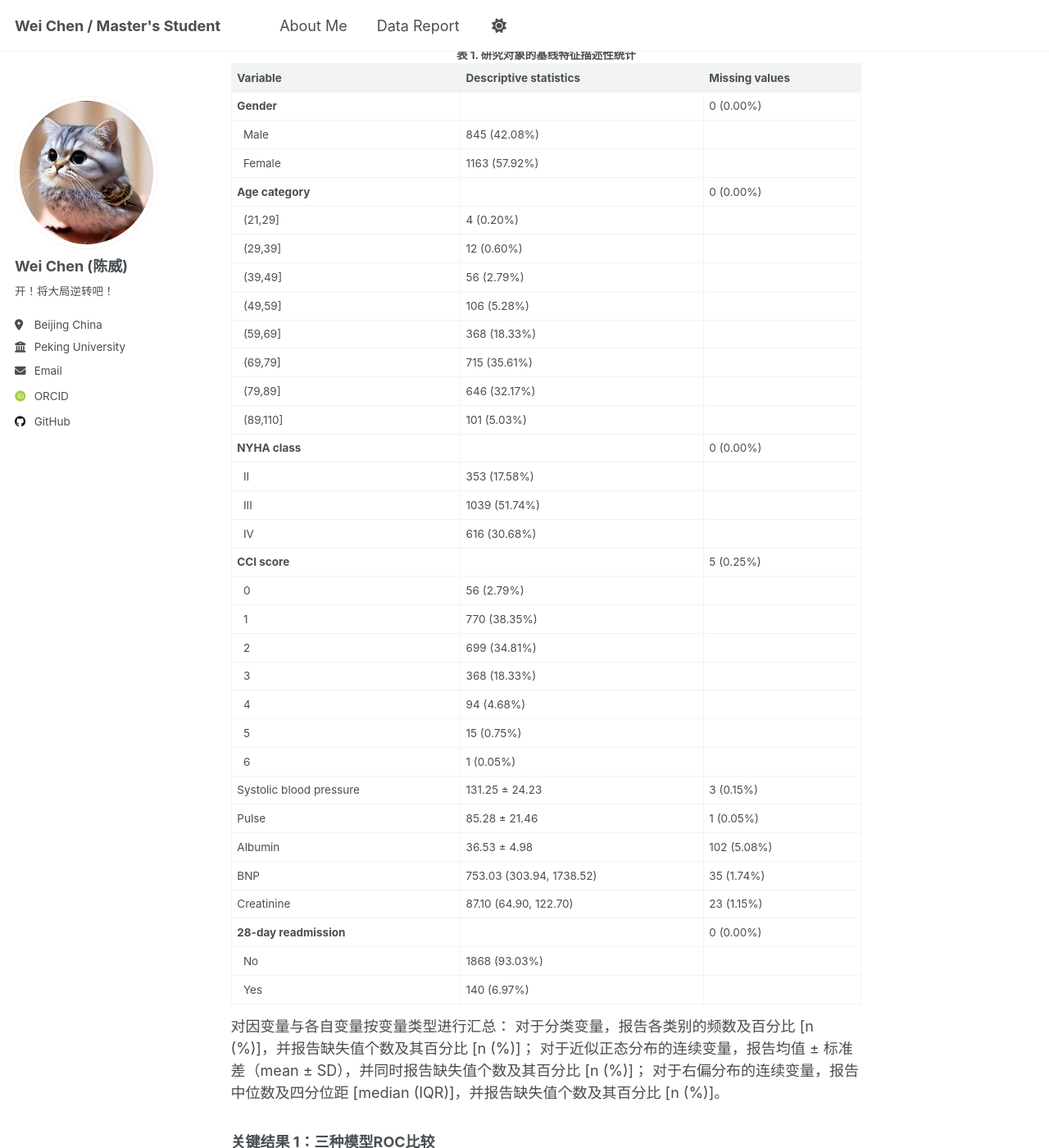
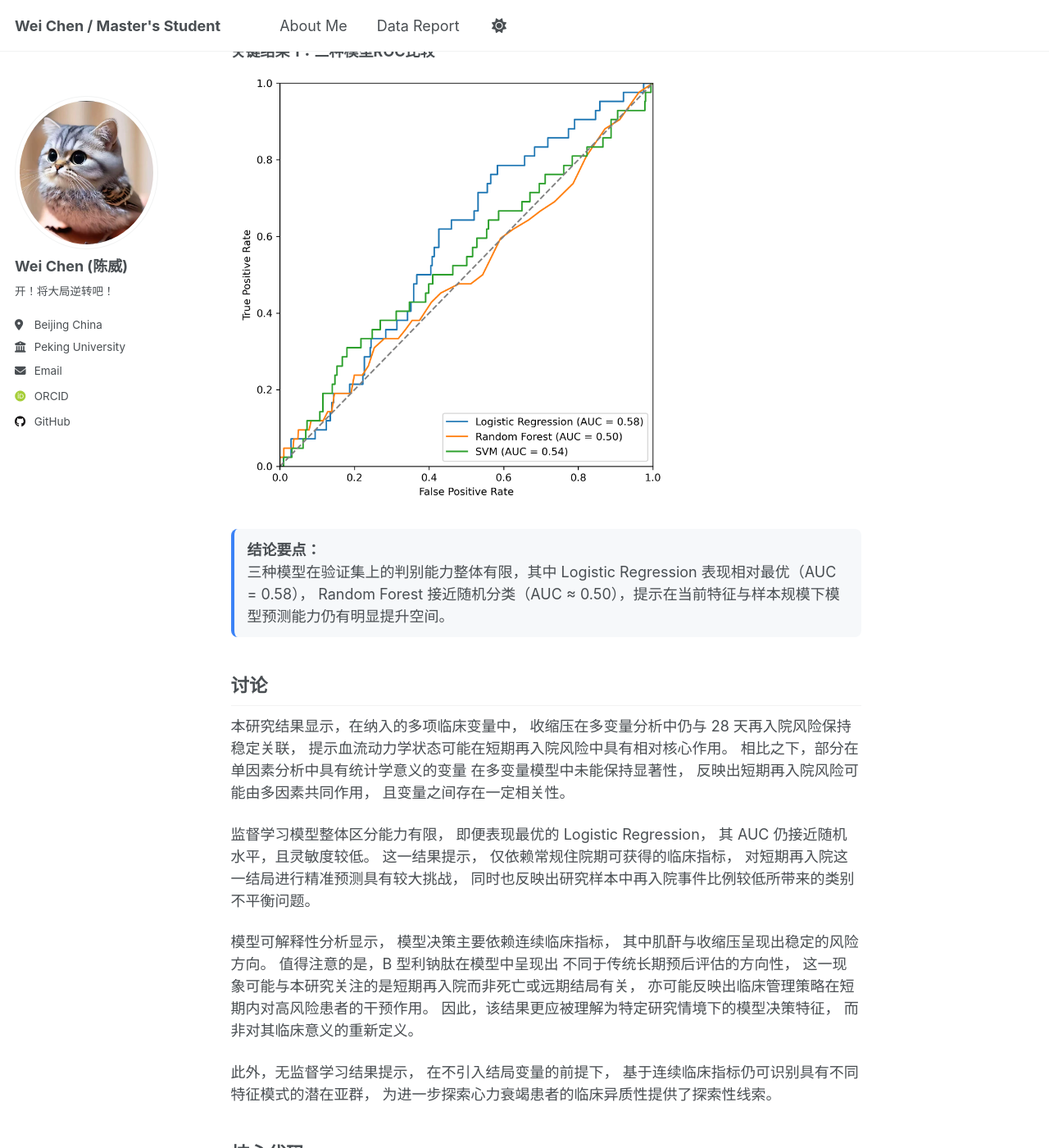
Before and after one commit to ChaoWeiorz/ChaoWeiorz.github.io, a Jekyll site: the page built from _pages/report.md, in a window 1280 px wide and 1400 px high, scrolled down 1619 px. Shown: the whole window at 82% size. Built offline with Jekyll 4.4.1, drawn with Linux system fonts in a browser that asks for light colours; some web fonts are replaced; a script that is not in the unit is left out.

Commit message:
Update report.md

```diff
--- a/_pages/report.md
+++ b/_pages/report.md
@@ -10,6 +10,7 @@ author_profile: true
 - [主要结果](#主要结果)
 - [讨论](#讨论)
 - [核心代码](#核心代码)
+
 ---
 
 ## 研究背景
@@ -57,60 +58,6 @@ Logistic Regression、Random Forest 与 Support Vector Machine 模型，
 
 ## 主要结果
 
-<table>
-  <caption><strong>表 1. 研究对象的基线特征描述性统计</strong></caption>
-  <thead>
-    <tr>
-      <th>Variable</th>
-      <th>Descriptive statistics</th>
-      <th>Missing values</th>
-    </tr>
-  </thead>
-  <tbody>
-    <tr><td><strong>Gender</strong></td><td></td><td>0 (0.00%)</td></tr>
-    <tr><td>&nbsp;&nbsp;Male</td><td>845 (42.08%)</td><td></td></tr>
-    <tr><td>&nbsp;&nbsp;Female</td><td>1163 (57.92%)</td><td></td></tr>
-
-    <tr><td><strong>Age category</strong></td><td></td><td>0 (0.00%)</td></tr>
-    <tr><td>&nbsp;&nbsp;(21,29]</td><td>4 (0.20%)</td><td></td></tr>
-    <tr><td>&nbsp;&nbsp;(29,39]</td><td>12 (0.60%)</td><td></td></tr>
-    <tr><td>&nbsp;&nbsp;(39,49]</td><td>56 (2.79%)</td><td></td></tr>
-    <tr><td>&nbsp;&nbsp;(49,59]</td><td>106 (5.28%)</td><td></td></tr>
-    <tr><td>&nbsp;&nbsp;(59,69]</td><td>368 (18.33%)</td><td></td></tr>
-    <tr><td>&nbsp;&nbsp;(69,79]</td><td>715 (35.61%)</td><td></td></tr>
-    <tr><td>&nbsp;&nbsp;(79,89]</td><td>646 (32.17%)</td><td></td></tr>
-    <tr><td>&nbsp;&nbsp;(89,110]</td><td>101 (5.03%)</td><td></td></tr>
-
-    <tr><td><strong>NYHA class</strong></td><td></td><td>0 (0.00%)</td></tr>
-    <tr><td>&nbsp;&nbsp;II</td><td>353 (17.58%)</td><td></td></tr>
-    <tr><td>&nbsp;&nbsp;III</td><td>1039 (51.74%)</td><td></td></tr>
-    <tr><td>&nbsp;&nbsp;IV</td><td>616 (30.68%)</td><td></td></tr>
-
-    <tr><td><strong>CCI score</strong></td><td></td><td>5 (0.25%)</td></tr>
-    <tr><td>&nbsp;&nbsp;0</td><td>56 (2.79%)</td><td></td></tr>
-    <tr><td>&nbsp;&nbsp;1</td><td>770 (38.35%)</td><td></td></tr>
-    <tr><td>&nbsp;&nbsp;2</td><td>699 (34.81%)</td><td></td></tr>
-    <tr><td>&nbsp;&nbsp;3</td><td>368 (18.33%)</td><td></td></tr>
-    <tr><td>&nbsp;&nbsp;4</td><td>94 (4.68%)</td><td></td></tr>
-    <tr><td>&nbsp;&nbsp;5</td><td>15 (0.75%)</td><td></td></tr>
-    <tr><td>&nbsp;&nbsp;6</td><td>1 (0.05%)</td><td></td></tr>
-
-    <tr><td>Systolic blood pressure</td><td>131.25 ± 24.23</td><td>3 (0.15%)</td></tr>
-    <tr><td>Pulse</td><td>85.28 ± 21.46</td><td>1 (0.05%)</td></tr>
-    <tr><td>Albumin</td><td>36.53 ± 4.98</td><td>102 (5.08%)</td></tr>
-    <tr><td>BNP</td><td>753.03 (303.94, 1738.52)</td><td>35 (1.74%)</td></tr>
-    <tr><td>Creatinine</td><td>87.10 (64.90, 122.70)</td><td>23 (1.15%)</td></tr>
-
-    <tr><td><strong>28-day readmission</strong></td><td></td><td>0 (0.00%)</td></tr>
-    <tr><td>&nbsp;&nbsp;No</td><td>1868 (93.03%)</td><td></td></tr>
-    <tr><td>&nbsp;&nbsp;Yes</td><td>140 (6.97%)</td><td></td></tr>
-  </tbody>
-</table>
-
-对因变量与各自变量按变量类型进行汇总：
-对于分类变量，报告各类别的频数及百分比 [n (%)]，并报告缺失值个数及其百分比 [n (%)]；
-对于近似正态分布的连续变量，报告均值 ± 标准差（mean ± SD），并同时报告缺失值个数及其百分比 [n (%)]；
-对于右偏分布的连续变量，报告中位数及四分位距 [median (IQR)]，并报告缺失值个数及其百分比 [n (%)]。
 
 ### 关键结果 1：三种模型ROC比较
 
```
